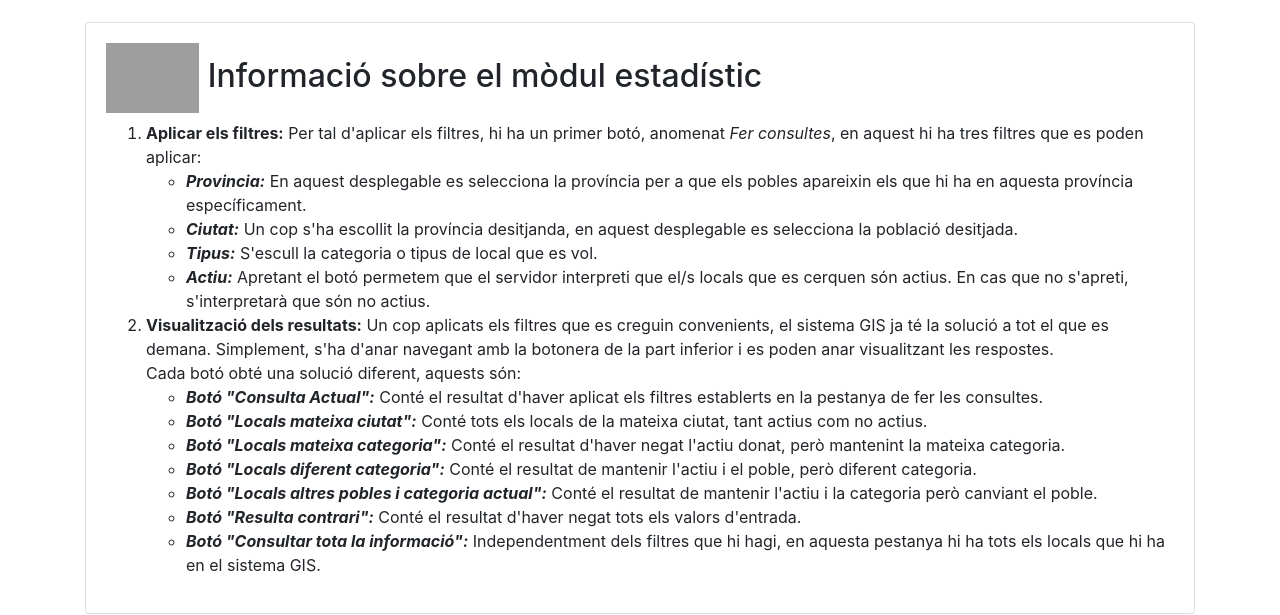
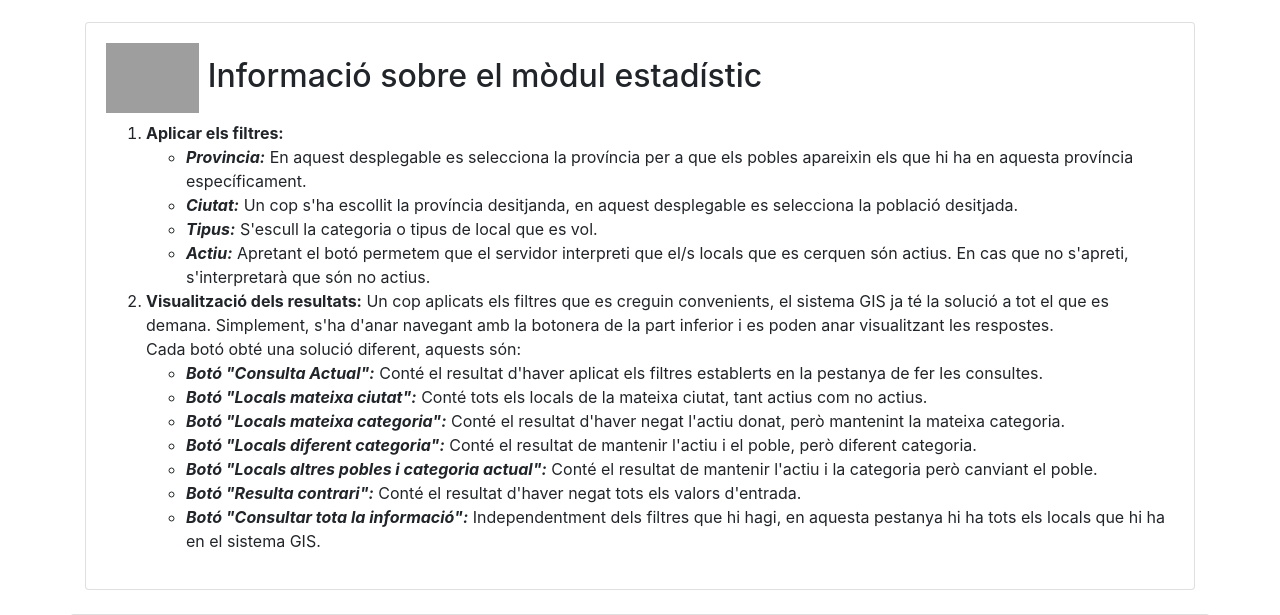
Before and after one commit to cescFT/TFG_GeoInfoSystem, a Django app: template GeoInfoSystem/templates/puntsGeografics/map.html in a window 1280 px wide. Shown: the part 904-1519 px from the top of the page. Run offline with Django 3.2, Linux system fonts and the light colour scheme; the template is opened without the code that fills it, so the values that code supplies are empty; some libraries are stand-ins or nearby versions; grey boxes are pictures that could not be loaded.

Commit message:
master: It seems OK.

```diff
--- a/GeoInfoSystem/templates/puntsGeografics/map.html
+++ b/GeoInfoSystem/templates/puntsGeografics/map.html
@@ -114,7 +114,7 @@
         <div class="card card-body">
             <h2><img height="70px" src="https://img.icons8.com/dotty/80/000000/user-manual.png"/> Informació sobre el mòdul estadístic</h2>
             <ol>
-                <li><b>Aplicar els filtres:</b> Per tal d'aplicar els filtres, hi ha un primer botó, anomenat <i>Fer consultes</i>, en aquest hi ha tres filtres que es poden aplicar:
+                <li><b>Aplicar els filtres:</b>
                     <ul>
                         <li><b><i>Provincia:</i></b> En aquest desplegable es selecciona la província per a que els pobles apareixin els que hi ha en aquesta província específicament.</li>
                         <li><b><i>Ciutat:</i></b> Un cop s'ha escollit la província desitjanda, en aquest desplegable es selecciona la població desitjada.</li>
```
